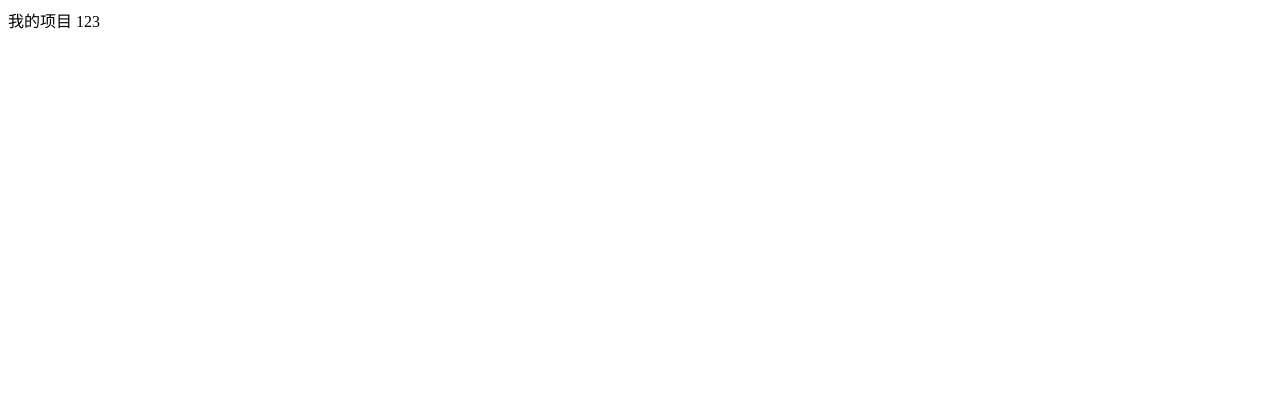
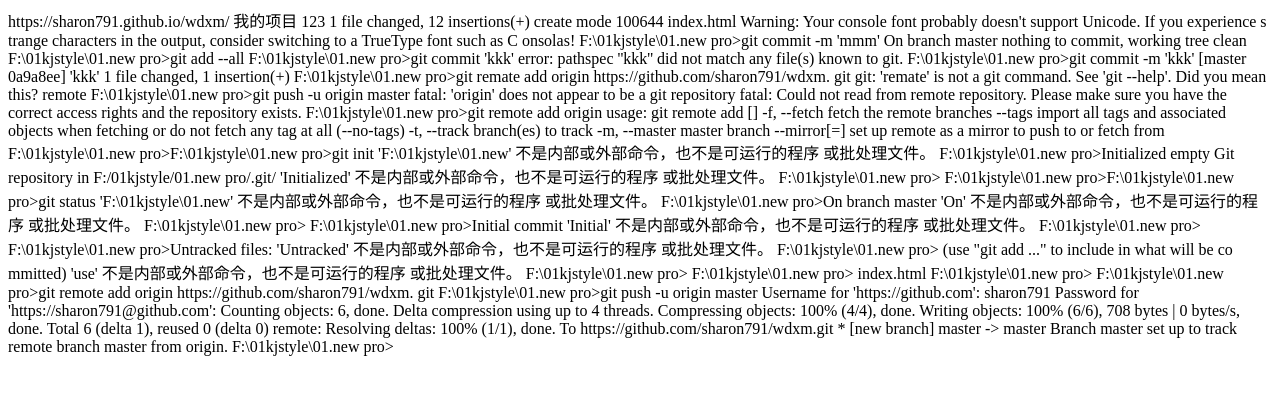
Before and after one commit to sharon791/wdxm, a plain HTML site: page index.html in a window 1280 px wide. Drawn offline with Linux system fonts and the light colour scheme.

Commit message:
'添加'

```diff
--- a/index.html
+++ b/index.html
@@ -7,7 +7,121 @@
 		<title></title>
 	</head>
 	<body>
+
+		<!--pages.github.com-->
+
+		https://sharon791.github.io/wdxm/
 			我的项目
 			123
+
+
+
+
+
+
+
+			 1 file changed, 12 insertions(+)
+ create mode 100644 index.html
+
+Warning: Your console font probably doesn't support Unicode. If you experience s
+trange characters in the output, consider switching to a TrueType font such as C
+onsolas!
+
+F:\01kjstyle\01.new pro>git commit -m 'mmm'
+On branch master
+nothing to commit, working tree clean
+
+F:\01kjstyle\01.new pro>git add --all
+
+F:\01kjstyle\01.new pro>git commit 'kkk'
+error: pathspec ''kkk'' did not match any file(s) known to git.
+
+F:\01kjstyle\01.new pro>git commit -m 'kkk'
+[master 0a9a8ee] 'kkk'
+ 1 file changed, 1 insertion(+)
+
+F:\01kjstyle\01.new pro>git remate add origin https://github.com/sharon791/wdxm.
+git
+git: 'remate' is not a git command. See 'git --help'.
+
+Did you mean this?
+        remote
+
+F:\01kjstyle\01.new pro>git push -u origin master
+fatal: 'origin' does not appear to be a git repository
+fatal: Could not read from remote repository.
+
+Please make sure you have the correct access rights
+and the repository exists.
+
+F:\01kjstyle\01.new pro>git remote add origin
+usage: git remote add [<options>] <name> <url>
+
+    -f, --fetch           fetch the remote branches
+    --tags                import all tags and associated objects when fetching
+                          or do not fetch any tag at all (--no-tags)
+    -t, --track <branch>  branch(es) to track
+    -m, --master <branch>
+                          master branch
+    --mirror[=<push|fetch>]
+                          set up remote as a mirror to push to or fetch from
+
+
+F:\01kjstyle\01.new pro>F:\01kjstyle\01.new pro>git init
+'F:\01kjstyle\01.new' 不是内部或外部命令，也不是可运行的程序
+或批处理文件。
+
+F:\01kjstyle\01.new pro>Initialized empty Git repository in F:/01kjstyle/01.new
+pro/.git/
+'Initialized' 不是内部或外部命令，也不是可运行的程序
+或批处理文件。
+
+F:\01kjstyle\01.new pro>
+F:\01kjstyle\01.new pro>F:\01kjstyle\01.new pro>git status
+'F:\01kjstyle\01.new' 不是内部或外部命令，也不是可运行的程序
+或批处理文件。
+
+F:\01kjstyle\01.new pro>On branch master
+'On' 不是内部或外部命令，也不是可运行的程序
+或批处理文件。
+
+F:\01kjstyle\01.new pro>
+F:\01kjstyle\01.new pro>Initial commit
+'Initial' 不是内部或外部命令，也不是可运行的程序
+或批处理文件。
+
+F:\01kjstyle\01.new pro>
+F:\01kjstyle\01.new pro>Untracked files:
+'Untracked' 不是内部或外部命令，也不是可运行的程序
+或批处理文件。
+
+F:\01kjstyle\01.new pro>  (use "git add <file>..." to include in what will be co
+mmitted)
+'use' 不是内部或外部命令，也不是可运行的程序
+或批处理文件。
+
+F:\01kjstyle\01.new pro>
+F:\01kjstyle\01.new pro>        index.html
+
+
+
+F:\01kjstyle\01.new pro>
+F:\01kjstyle\01.new pro>git remote add origin https://github.com/sharon791/wdxm.
+git
+
+F:\01kjstyle\01.new pro>git push -u origin master
+Username for 'https://github.com': sharon791
+Password for 'https://sharon791@github.com':
+Counting objects: 6, done.
+Delta compression using up to 4 threads.
+Compressing objects: 100% (4/4), done.
+Writing objects: 100% (6/6), 708 bytes | 0 bytes/s, done.
+Total 6 (delta 1), reused 0 (delta 0)
+remote: Resolving deltas: 100% (1/1), done.
+To https://github.com/sharon791/wdxm.git
+ * [new branch]      master -> master
+Branch master set up to track remote branch master from origin.
+
+F:\01kjstyle\01.new pro>
 	</body>
 </html>
```
Also changed, not shown: 1 other file.
